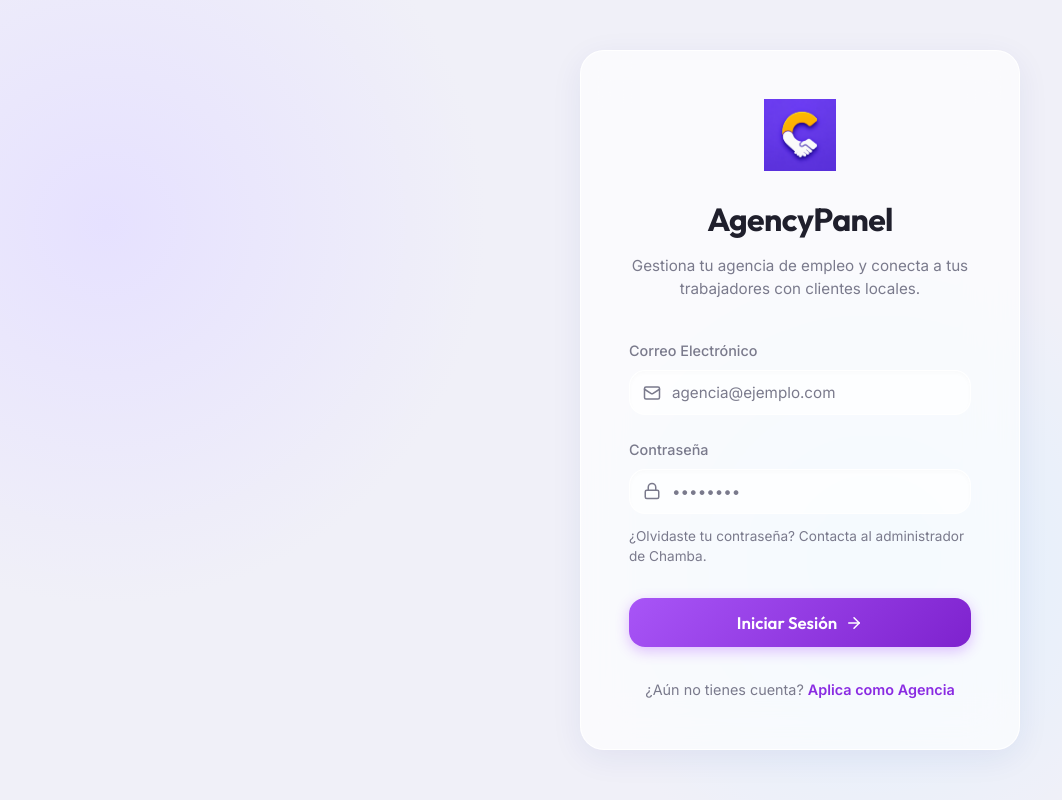
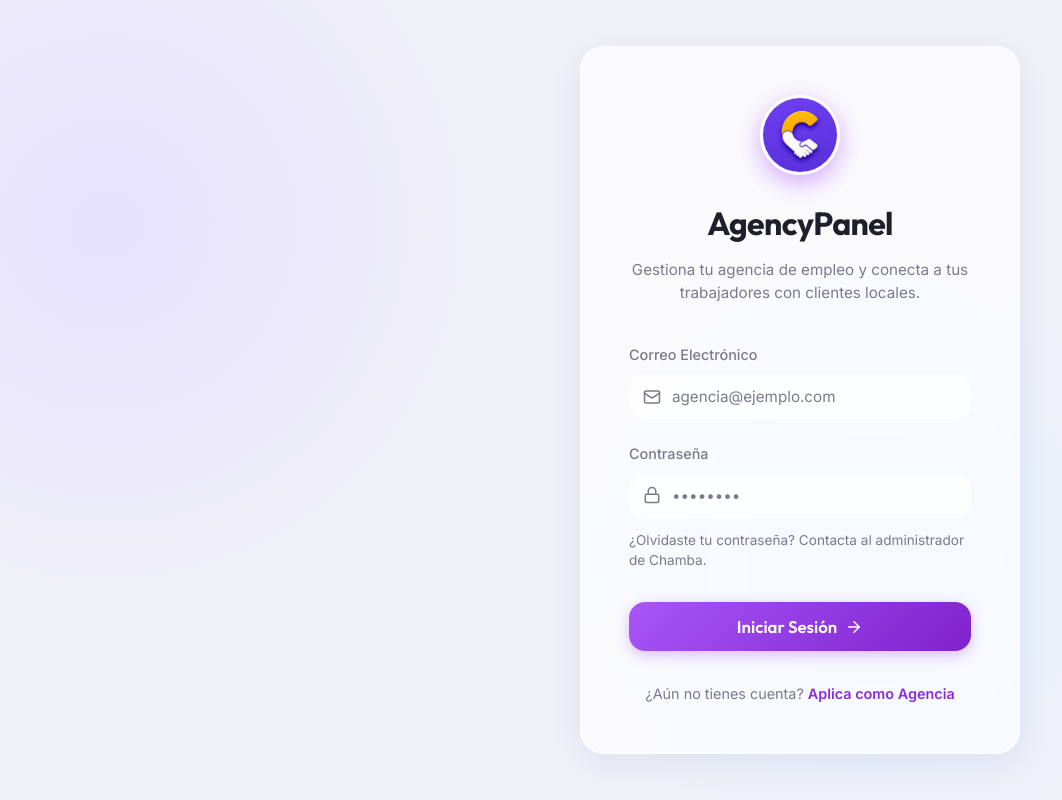
Before and after one commit to marvinjoel2001/agency-chamba, a React (Vite) app: page /login in a window 1280 px wide. Shown: the whole page, without its empty margins (150-1212 px from the left). Built offline with nearby package versions, Linux system fonts and the light colour scheme.

Commit message:
Fix logo styling in agency panel

```diff
--- a/src/components/Layout.css
+++ b/src/components/Layout.css
@@ -32,7 +32,10 @@
 .logo-img {
   width: 40px;
   height: 40px;
-  object-fit: contain;
+  object-fit: cover;
+  border-radius: 50%;
+  box-shadow: 0 4px 12px rgba(155, 48, 255, 0.4);
+  border: 2px solid rgba(255, 255, 255, 0.8);
 }
 
 .logo-container h2 {
--- a/src/pages/Login.css
+++ b/src/pages/Login.css
@@ -65,9 +65,12 @@
 }
 
 .login-logo-img {
-  width: 72px;
-  height: 72px;
-  object-fit: contain;
+  width: 80px;
+  height: 80px;
+  object-fit: cover;
+  border-radius: 50%;
+  box-shadow: 0 8px 24px rgba(155, 48, 255, 0.4);
+  border: 3px solid rgba(255, 255, 255, 0.9);
   margin: 0 auto 24px;
   display: block;
 }
```
